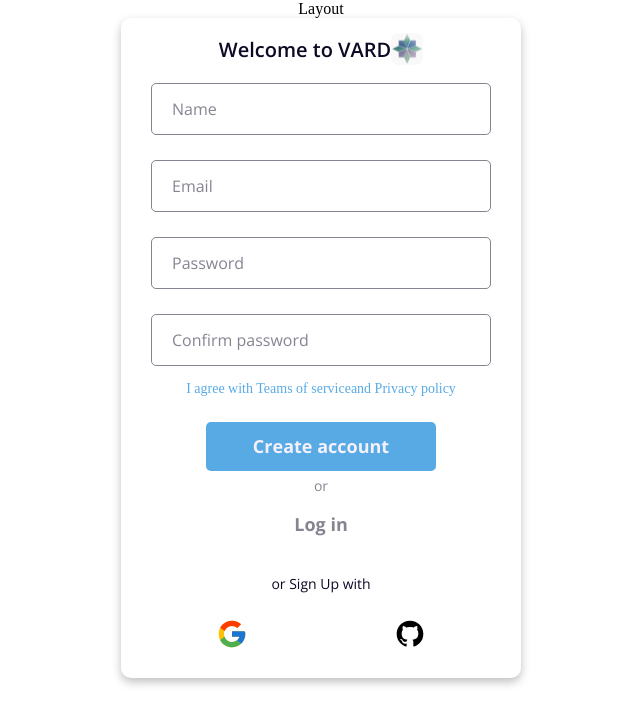
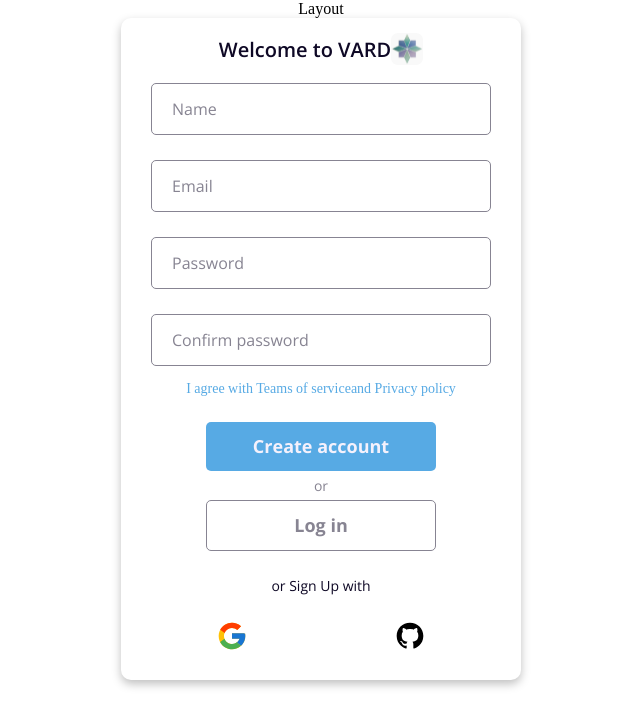
Before and after one commit to gleg0r/vard-client, a React (Create React App) app: page / in a window 1280 px wide. Shown: the top 726 px of the page, without its empty margins (319-959 px from the left). Built offline with nearby package versions, Linux system fonts and the light colour scheme; a web font is replaced by a local one.

Commit message:
add login page

```diff
--- a/src/components/ui/Button/Button.jsx
+++ b/src/components/ui/Button/Button.jsx
@@ -1,6 +1,10 @@
 import s from './style.module.scss';
 import cn from 'classnames';
 
-export default function Button({ className, children }) {
-  return <button className={cn(s.button, className)}>{children}</button>;
+export default function Button({ className, children, onClick }) {
+  return (
+    <button onClick={onClick} className={cn(s.button, className)}>
+      {children}
+    </button>
+  );
 }
--- a/src/components/ui/Button/style.module.scss
+++ b/src/components/ui/Button/style.module.scss
@@ -1,5 +1,4 @@
 .button {
   cursor: pointer;
   outline: 0;
-  border: 0;
 }
--- a/src/pages/AuthPage/AuthPage.jsx
+++ b/src/pages/AuthPage/AuthPage.jsx
@@ -1,3 +1,6 @@
+/* eslint-disable indent */
+import { useState } from 'react';
+import cn from 'classnames';
 import s from './style.module.scss';
 import Input from '../../components/ui/Input/Input';
 import CheckBox from '../../components/ui/CheckBox/CheckBox';
@@ -7,27 +10,51 @@ import google from '../../assets/images/google_auth.svg';
 import github from '../../assets/images/github_auth.svg';
 
 export default function AuthPage() {
+  const [isLoginPage, setIsLoginPage] = useState(false);
+
+  const changeToLogin = () => setIsLoginPage(true);
+
   return (
     <div className={s.auth}>
       <div className={s.auth__header}>
-        <h3 className={s.auth__title}>Welcome to VARD</h3>
+        <h3 className={s.auth__title}>
+          {isLoginPage ? 'Log in' : 'Welcome'} to VARD
+        </h3>
         <img src={logo} alt="logo" />
       </div>
       <div className={s.auth__main}>
         <div className={s.auth__form}>
-          <Input placeholder={'Name'} type={'name'} />
+          {isLoginPage ? '' : <Input placeholder={'Name'} type={'name'} />}
           <Input placeholder={'Email'} type={'email'} />
           <Input placeholder={'Password'} type={'password'} />
+          {isLoginPage ? (
+            ''
+          ) : (
             <Input placeholder={'Confirm password'} type={'password'} />
+          )}
         </div>
-        <CheckBox />
+        {isLoginPage ? '' : <CheckBox />}
       </div>
       <div className={s.auth__footer}>
         <div className={s.auth__btns}>
+          {isLoginPage ? (
+            ''
+          ) : (
             <Button className={s.auth__create}>Create account</Button>
-          <p className={s.auth__text}>or</p>
-          <Button className={s.auth__login}>Log in</Button>
+          )}
+
+          {isLoginPage ? '' : <p className={s.auth__text}>or</p>}
+
+          <Button
+            onClick={() => changeToLogin()}
+            className={cn(isLoginPage ? s.auth__login_active : s.auth__login)}
+          >
+            Log in
+          </Button>
         </div>
+        {isLoginPage ? (
+          ''
+        ) : (
           <div className={s.auth__socials}>
             <p className={s.auth__signup}>or Sign Up with</p>
             <div className={s.auth__socials_btns}>
@@ -39,6 +66,7 @@ export default function AuthPage() {
               </Button>
             </div>
           </div>
+        )}
       </div>
     </div>
   );
--- a/src/pages/AuthPage/style.module.scss
+++ b/src/pages/AuthPage/style.module.scss
@@ -76,6 +76,13 @@
       background: $darkBlueColor;
       border: 1px solid $darkBlueColor;
     }
+
+    &_active {
+      @extend .auth__login;
+      background: $blueColor;
+      color: $whiteColor;
+      border: 1px solid $blueColor;
+    }
   }
 
   &__btns {
```
Lines whose indentation alone changed are shown as unchanged.
